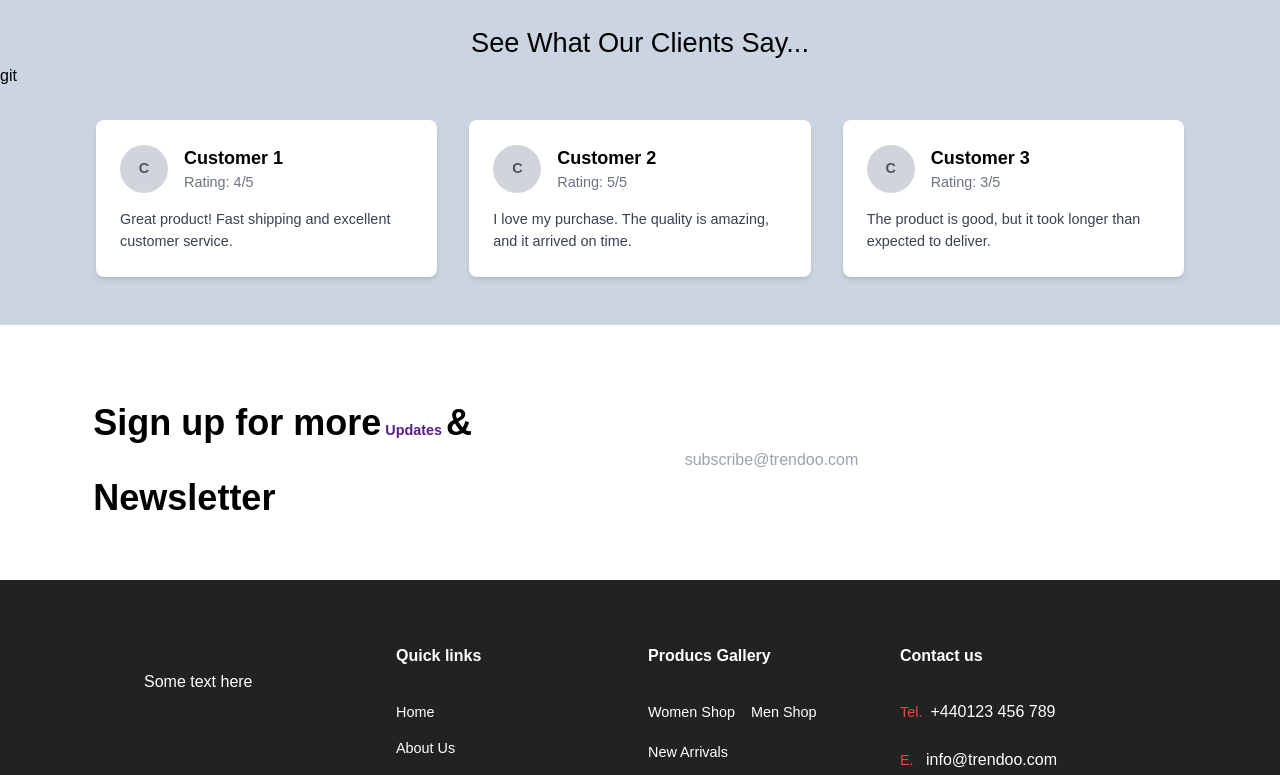
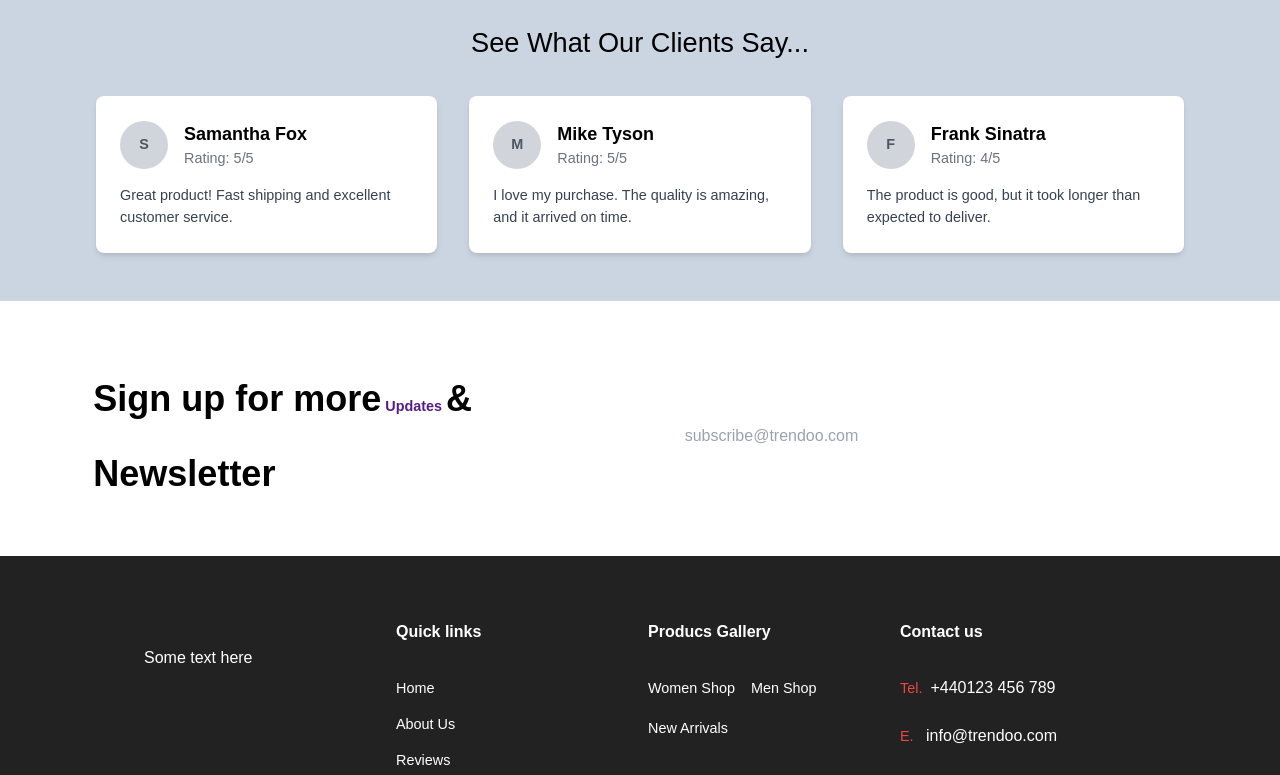
Before and after one commit to RGC1/TrendooEshopApp, a React (Vite) app: page / in a window 1280 px wide. Shown: the part 4100-4875 px from the top of the page. Built offline with nearby package versions, Linux system fonts and the light colour scheme.

Commit message:
continued working on testimonials for page

```diff
--- a/src/components/ReviewCard.jsx
+++ b/src/components/ReviewCard.jsx
@@ -5,7 +5,7 @@ const ReviewCard = ({ name, comment, rating }) => {
         <div className="bg-white p-6 rounded-lg shadow-md">
             <div className="flex items-center mb-4">
                 <div className="rounded-full bg-gray-300 w-12 h-12 flex items-center justify-center mr-4">
-          { /* You can replace the content inside the circle with an avatar or initials */ }
+                    { /* You can replace the content inside the circle with an avatar or initials */}
                     <span className="text-gray-600 font-bold">{name.charAt(0)}</span>
                 </div>
                 <div>
@@ -22,18 +22,21 @@ const ReviewCards = () => {
     return (
         <div className="grid grid-cols-1 md:grid-cols-2 lg:grid-cols-3 gap-8 mt-8">
             <ReviewCard
-        name="Customer 1"
-        rating={4}
+                name="Samantha Fox"
+                rating={5}
                 comment="Great product! Fast shipping and excellent customer service."
+
+
             />
             <ReviewCard
-        name="Customer 2"
+                name="Mike Tyson"
                 rating={5}
                 comment="I love my purchase. The quality is amazing, and it arrived on time."
+
             />
             <ReviewCard
-        name="Customer 3"
-        rating={3}
+                name="Frank Sinatra"
+                rating={4}
                 comment="The product is good, but it took longer than expected to deliver."
             />
             {/* Add more ReviewCard components as needed */}
--- a/src/sections/CustomerReviews.jsx
+++ b/src/sections/CustomerReviews.jsx
@@ -1,10 +1,10 @@
 import React from 'react';
-import ReviewCards from '../components/ReviewCard'; // Assuming ReviewCards component is in the same directory
+import ReviewCards from '../components/ReviewCard';
 const CustomerReviews = () => {
     return (
         <section id="reviews" className="bg-slate-300">
             <div className="title">
-          <h2 className='text-[1.7rem] md:[2.2rem] text-center'>See What Our Clients Say...</h2>git
+                <h2 className='text-[1.7rem] md:[2.2rem] text-center'>See What Our Clients Say...</h2>
             </div>
 
             <div className="container max-sm:mt-12 flex justify-center items-center">
@@ -15,5 +15,4 @@ const CustomerReviews = () => {
     );
 }
 
-
 export default CustomerReviews;
```
Also changed, not shown: src/index.css (line endings or trailing spaces). Lines whose indentation alone changed are shown as unchanged.
